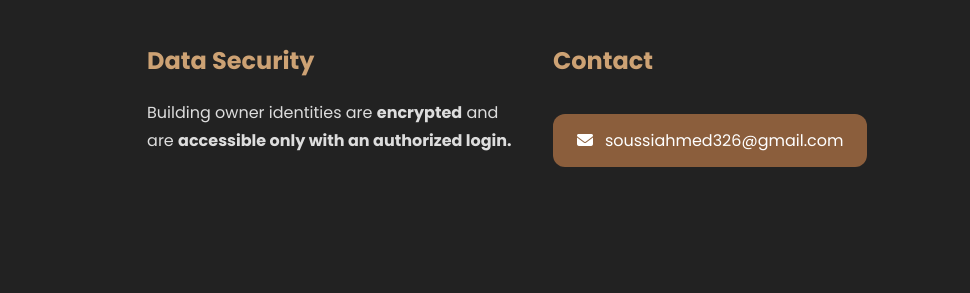
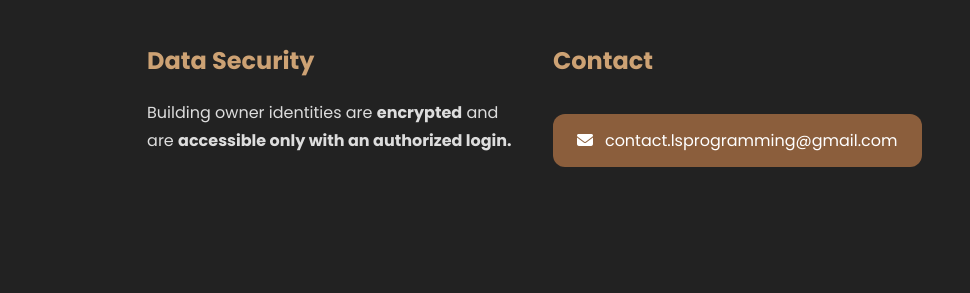
Before and after one commit to asmssfax/ASMSMEDINA, a plain HTML site: page index.html in a window 1280 px wide. Shown: the part 3277-3570 px from the top of the page, 310-1280 px from the left. Drawn offline with nearby package versions, Linux system fonts and the light colour scheme.

Commit message:
Update index.html

```diff
--- a/index.html
+++ b/index.html
@@ -554,11 +554,11 @@ Contact
 
 </h3>
 
-<a href="mailto:soussiahmed326@gmail.com">
+<a href="mailto:contact.lsprogramming@gmail.com">
 
 <i class="fa-solid fa-envelope"></i>
 
-soussiahmed326@gmail.com
+contact.lsprogramming@gmail.com
 
 </a>
 
```
